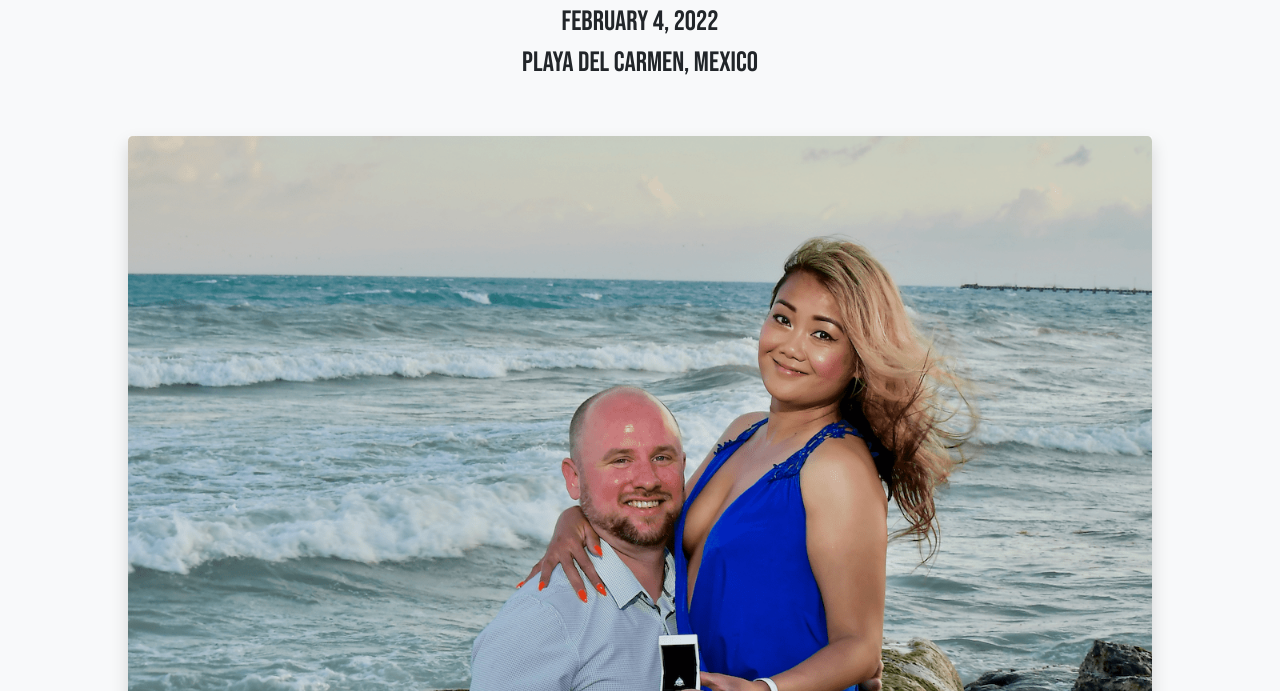
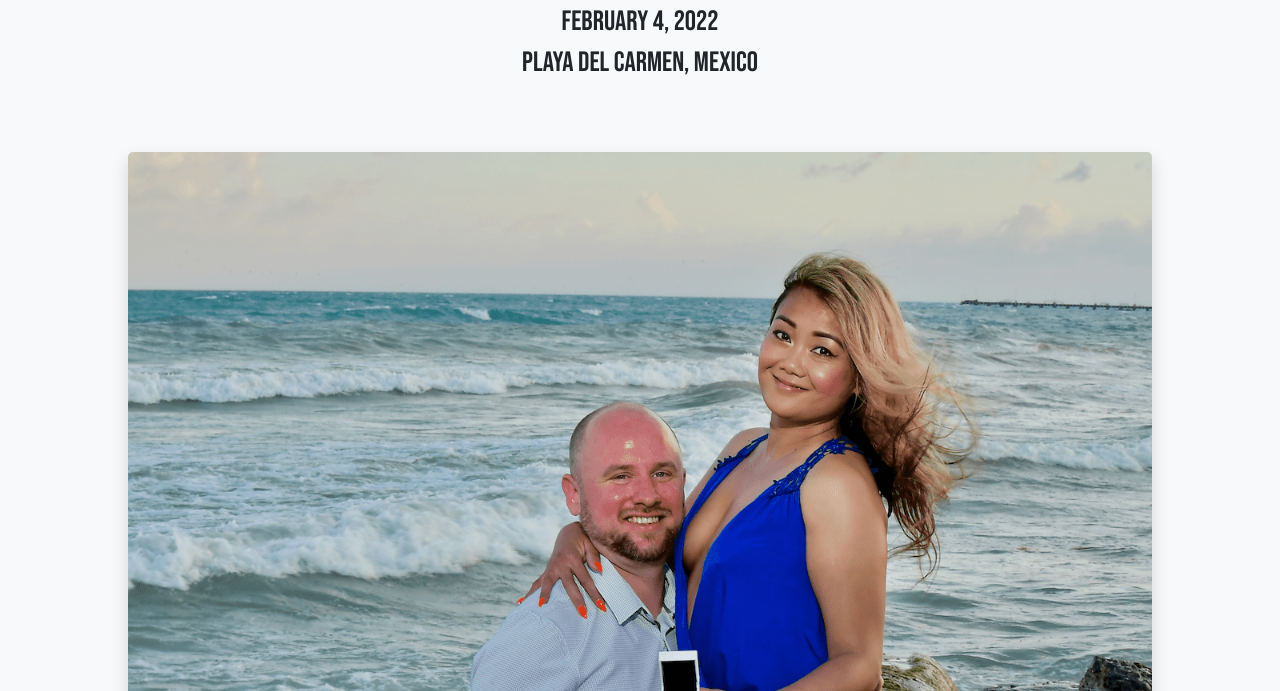
Before and after one commit to gumballhead/wedding, a website built with webpack: page index.html in a window 1280 px wide. Shown: the part 109-800 px from the top of the page. Built offline with nearby package versions, Linux system fonts and the light colour scheme; a web font is replaced by a local one.

Commit message:
Add content padding

```diff
--- a/index.html
+++ b/index.html
@@ -14,6 +14,7 @@
             <h3>Playa del Carmen, Mexico</h3>
         </div>
 
+        <div id="content">
             <div class="gallery section">
                 <div class="carousel slide" data-bs-ride="carousel">
                     <div class="carousel-inner">
@@ -113,5 +114,6 @@
                     </div>
                 </div>
             </div>
+        </div>
     </body>
 </html>
--- a/index.scss
+++ b/index.scss
@@ -67,9 +67,18 @@ a {
     }
 }
 
+#content {
+    @extend .px-5;
+    @extend .py-3;
+
+    @include media-breakpoint-only(xs) {
+        padding: 0 !important;
+    }
+}
+
 .section {
     @extend .container-md;
-    margin: 3rem auto 8rem auto;
+    margin: 3rem auto 3rem auto;
     max-width: 1024px;
 
     h4 {
@@ -83,6 +92,7 @@ a {
 .gallery {
     @extend .p-0;
     @extend .shadow;
+    margin-bottom: 5rem;
 
     img {
         @extend .w-100;
```
Lines whose indentation alone changed are shown as unchanged.
